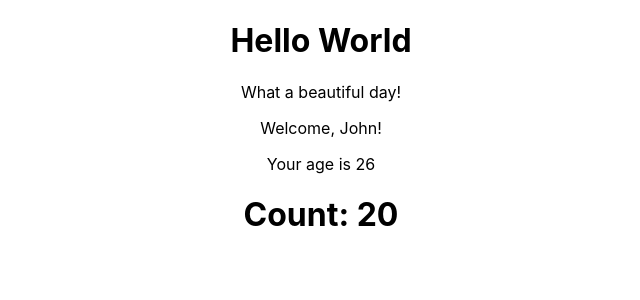
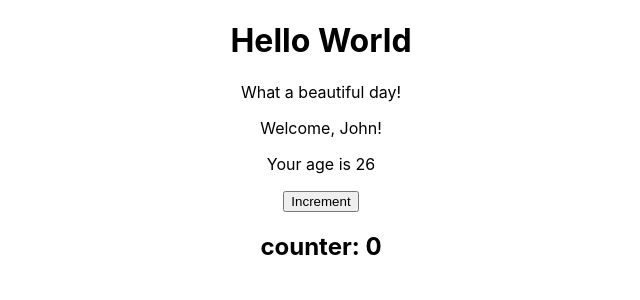
Before and after one commit to Beji96/Develhope-react-exercise, a React (Create React App) app: page / in a window 1280 px wide. Shown: the top 300 px of the page, without its empty margins (319-959 px from the left). Built offline with nearby package versions, Linux system fonts and the light colour scheme.

Commit message:
finish events-1

```diff
--- a/src/App.js
+++ b/src/App.js
@@ -1,6 +1,7 @@
 
 import './App.css';
-import Counter from './Counter';
+import ClickCounter from './ClickCounter';
+// import Counter from './Counter';
 import Hello from './Hello';
 import Welcome from './Welcome';
 
@@ -10,8 +11,8 @@
   <div className="App">
     <Hello/>
     <Welcome name ={myName} age={26}/>
-   <Counter/>
-
+   {/* <Counter/> */}
+   <ClickCounter/>
   </div>
  )
 }
--- /dev/null
+++ b/src/ClickCounter.jsx
@@ -0,0 +1,24 @@
+import React, { Component } from 'react'
+
+export default class ClickCounter extends Component {
+    state = {count: 0}
+    handleCounterIncremnt(){
+        this.setState((state)=>{
+            return{
+                count: state.count +1
+            }
+        })
+    }
+
+  render() {
+    return (
+      <div>
+        <button onClick={this.handleCounterIncremnt.bind(this)}>
+            Increment
+        </button>
+        <h2>counter: {this.state.count}</h2>
+
+        </div>
+    )
+  }
+}
```
